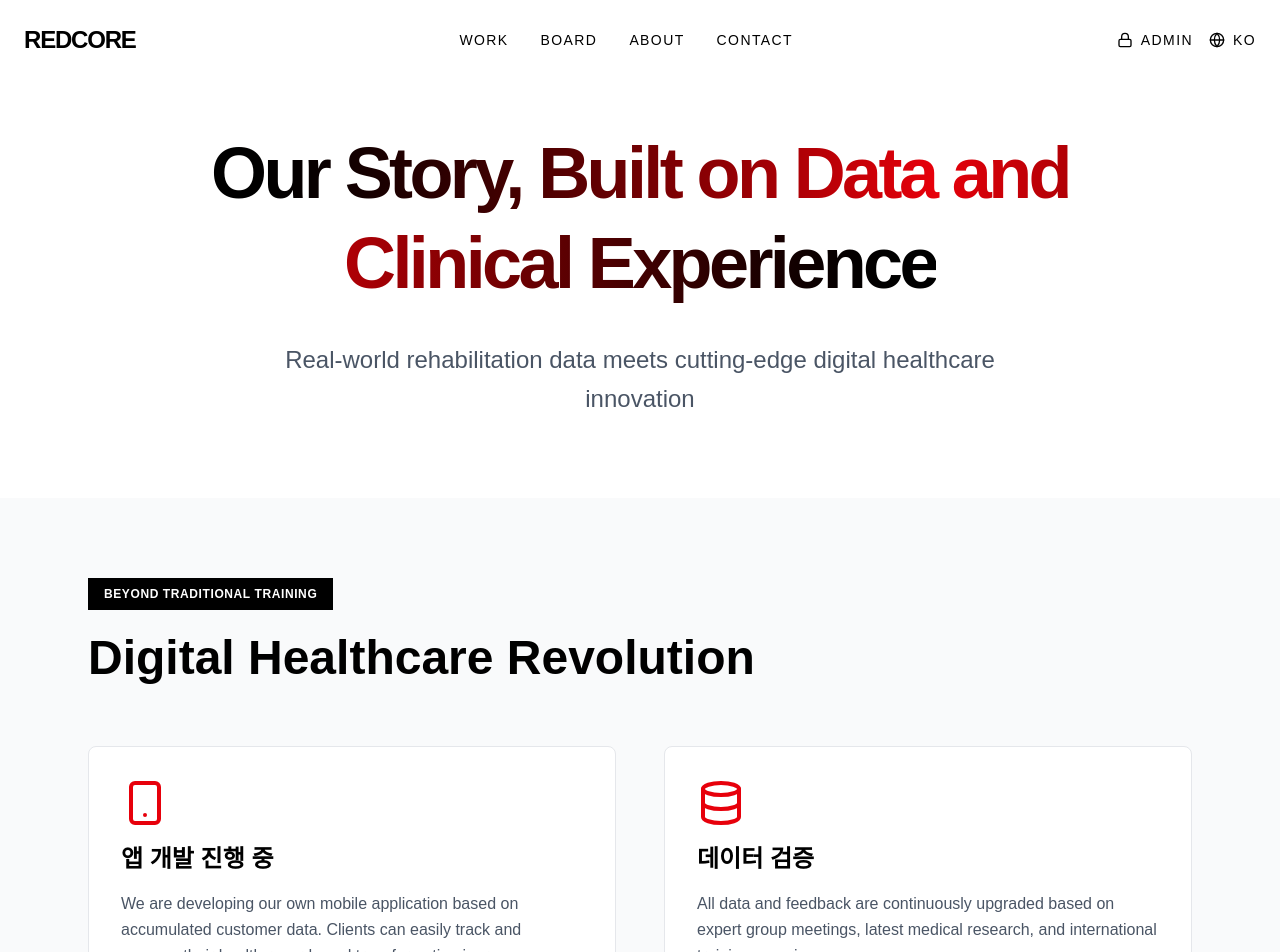
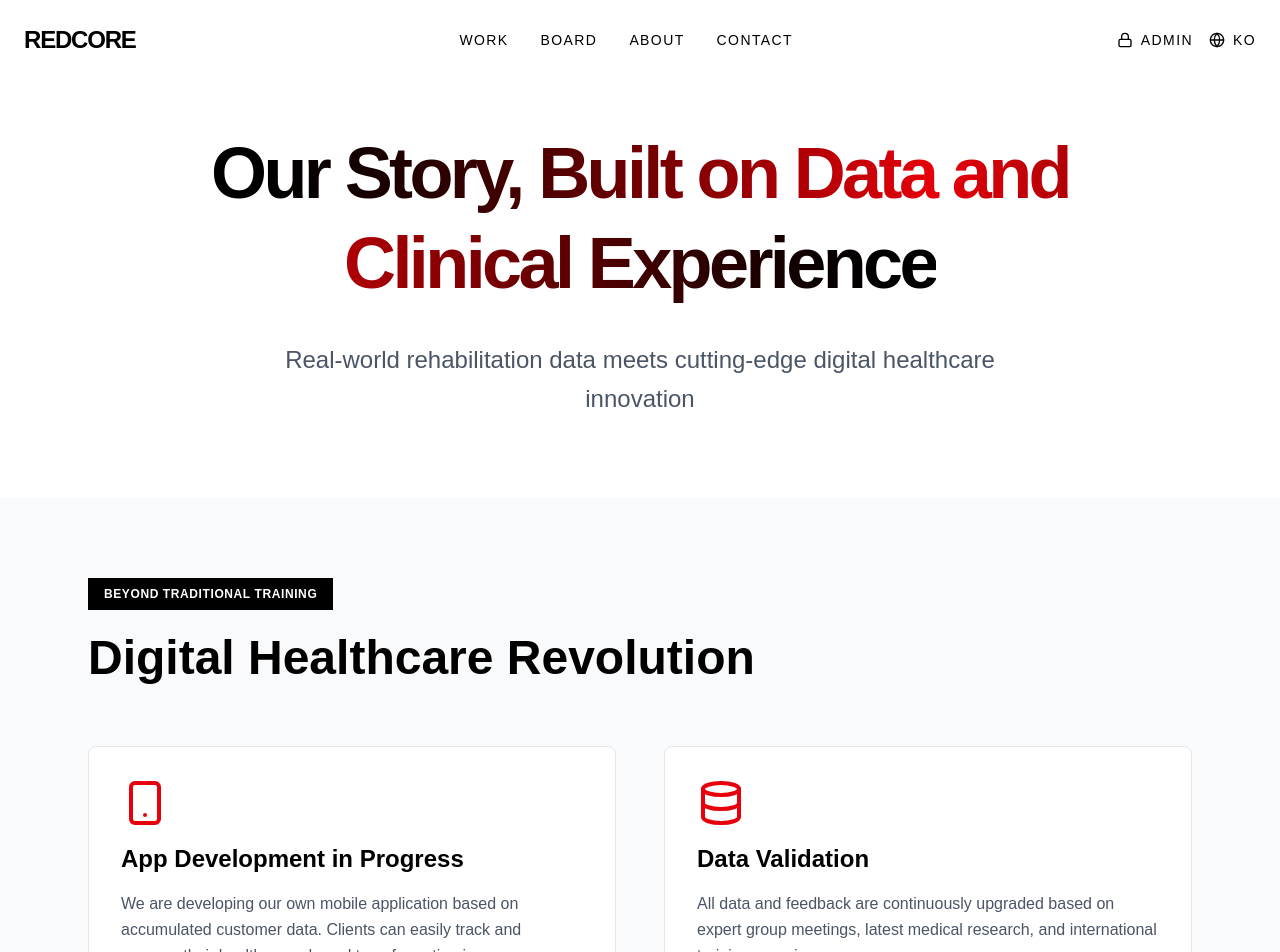
Before and after one commit to skyman200/redcoretraining, a Next.js app: page /work in a window 1280 px wide. Shown: the top 952 px of the page. Built offline with nearby package versions, Linux system fonts and the light colour scheme.

Commit message:
Fix Work page Korean titles and board animation timing

```diff
--- a/app/board/page.tsx
+++ b/app/board/page.tsx
@@ -12,20 +12,25 @@ function BoardPage() {
     const { t } = useLanguage();
     const [allPosts, setAllPosts] = useState(defaultPosts);
     const [showAnimation, setShowAnimation] = useState(true);
+    const [animationComplete, setAnimationComplete] = useState(false);
 
     useEffect(() => {
         // Load admin posts from localStorage
         const savedPosts = localStorage.getItem('admin_posts');
         if (savedPosts) {
             const adminPosts = JSON.parse(savedPosts);
-            // Combine admin posts with default posts
             setAllPosts([...adminPosts, ...defaultPosts]);
         }
 
-        // End animation after 2 seconds
+        // Start animation
+        setShowAnimation(true);
+        setAnimationComplete(false);
+
+        // End animation after duration
         const timer = setTimeout(() => {
             setShowAnimation(false);
-        }, 2000);
+            setAnimationComplete(true);
+        }, 1800);
 
         return () => clearTimeout(timer);
     }, []);
--- a/app/work/page.tsx
+++ b/app/work/page.tsx
@@ -65,7 +65,7 @@ function WorkPage() {
                         >
                             <div className="p-8 bg-white border border-gray-200 rounded-lg">
                                 <Smartphone className="w-12 h-12 mb-4 text-red-600" />
-                                <h3 className="text-2xl font-bold mb-4">앱 개발 진행 중</h3>
+                                <h3 className="text-2xl font-bold mb-4">{t.work.digitalHealth.appTitle}</h3>
                                 <p className="text-gray-600 leading-relaxed">
                                     {t.work.digitalHealth.appDevelopment}
                                 </p>
@@ -80,7 +80,7 @@ function WorkPage() {
                         >
                             <div className="p-8 bg-white border border-gray-200 rounded-lg">
                                 <Database className="w-12 h-12 mb-4 text-red-600" />
-                                <h3 className="text-2xl font-bold mb-4">데이터 검증</h3>
+                                <h3 className="text-2xl font-bold mb-4">{t.work.digitalHealth.dataTitle}</h3>
                                 <p className="text-gray-600 leading-relaxed">
                                     {t.work.digitalHealth.dataValidation}
                                 </p>
--- a/locales/en.ts
+++ b/locales/en.ts
@@ -55,6 +55,8 @@ export const en = {
         digitalHealth: {
             title: "Digital Healthcare Revolution",
             subtitle: "Beyond Traditional Training",
+            appTitle: "App Development in Progress",
+            dataTitle: "Data Validation",
             description: "Redcore accumulates and analyzes pain, posture changes, and exercise data to provide personalized recommendations and quantifiable improvements through our digital healthcare system.",
             appDevelopment: "We are developing our own mobile application based on accumulated customer data. Clients can easily track and manage their health records and transformation journey on mobile devices.",
             dataValidation: "All data and feedback are continuously upgraded based on expert group meetings, latest medical research, and international training experience."
--- a/locales/ko.ts
+++ b/locales/ko.ts
@@ -55,6 +55,8 @@ export const ko = {
         digitalHealth: {
             title: "디지털 헬스케어 혁명",
             subtitle: "전통적 트레이닝을 넘어서",
+            appTitle: "앱 개발 진행 중",
+            dataTitle: "데이터 검증",
             description: "레드코어는 통증, 체형 변화, 운동 데이터를 축적·분석하여 맞춤형 운동 추천과 변화를 수치로 확인할 수 있는 디지털 헬스케어 시스템을 도입했습니다.",
             appDevelopment: "고객 데이터를 기반으로 자체 모바일 어플리케이션을 개발하고 있으며, 고객께서는 자신의 건강기록과 변화 과정을 모바일로 손쉽게 확인하고 관리할 수 있습니다.",
             dataValidation: "모든 데이터와 피드백은 전문가 그룹 회의, 최신 의료 논문, 해외연수 경험을 토대로 지속적으로 업그레이드됩니다."
```
